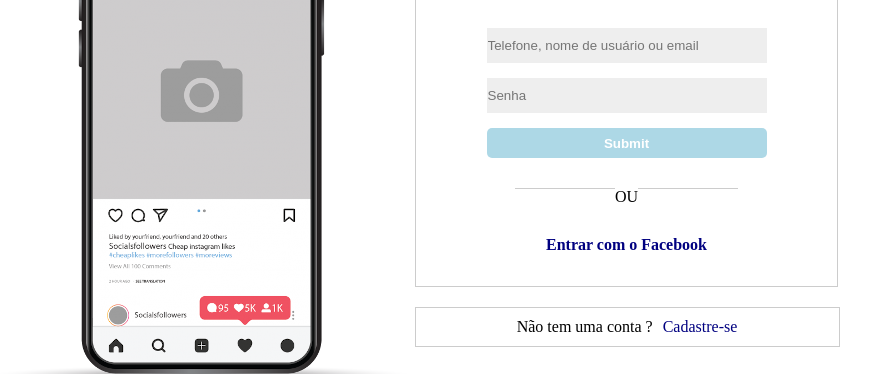
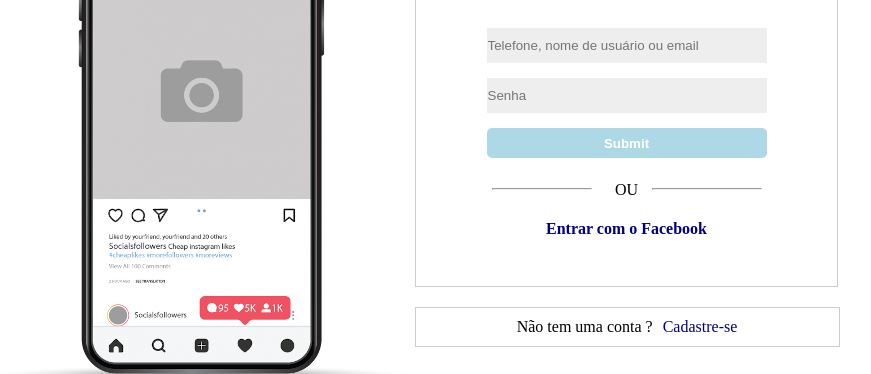
Before and after one commit to fernandeslucas94/clone-instagram, a plain HTML site: page index.html in a window 1280 px wide. Shown: the part 223-597 px from the top of the page, without its empty margins (202-1073 px from the left). Drawn offline with Linux system fonts and the light colour scheme.

Commit message:
Added the lines on the side of 'ou'

```diff
--- a/assets/css/main.css
+++ b/assets/css/main.css
@@ -80,12 +80,19 @@ CONTAINER
     margin-top: 30px;
     display: flex;
     margin-bottom: 30px;
+    display: ;
+    justify-content: center;
 }
 
 .ou div {
     background-color: #ccc;
     height: 1px;
     width: 100px;
+}
+
+.ou p {
+    position: absolute;
+    margin-top: -7px;
 }
 
 .facebook a {
--- a/index.html
+++ b/index.html
@@ -25,13 +25,14 @@
             </form>
 
             <div class="ou">
-                <div class="one"></div>
+                <hr style="width: 100px;
+                margin-right: 90px;">
                 <p>OU</p>
-                <div class="two"></div>
+                <hr style="width: 110px; margin-left: -30px;">
             </div>
 
             <div class="facebook">
-                <a href="https://www.facebook.com">Entrar com o Facebook</a>
+                <a href="https://www.facebook.com" target="_blank">Entrar com o Facebook</a>
             </div>
         </div>
     </div>
@@ -43,8 +44,8 @@
     <p id="obtenha">Obtenha o aplicativo</p>
 
     <div class="apps-stores">
-        <a href="#"><img src="assets/images/apple-store.png" alt="" id="apple"></a>
-        <a href="#"><img src="assets/images/play-store.png" alt="" id="google"></a>
+        <a href="https://apps.apple.com/br/app/instagram/id389801252" target="_blank"><img src="assets/images/apple-store.png" alt="" id="apple"></a>
+        <a href="https://play.google.com/store/apps/details?id=com.instagram.android&hl=pt_BR" target="_blank"><img src="assets/images/play-store.png" alt="" id="google"></a>
     </div>
 </body>
 </html>
```
